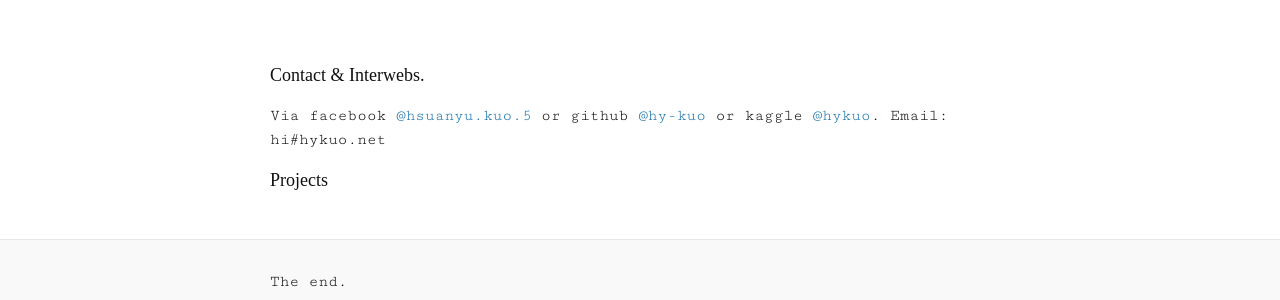
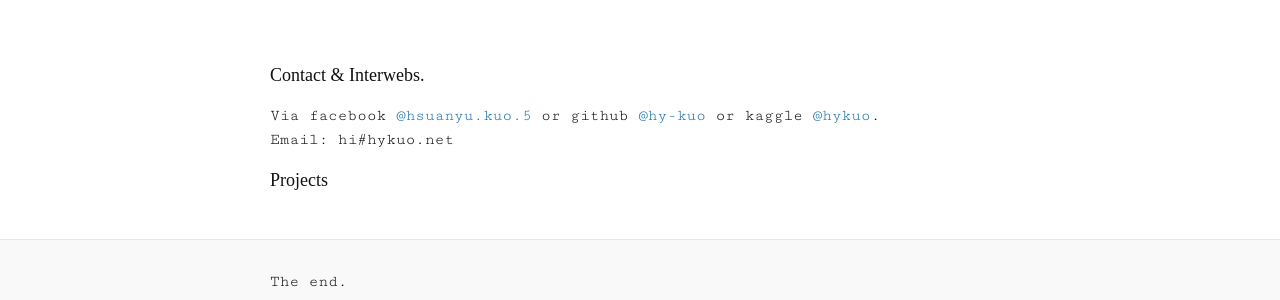
Before and after one commit to hy-kuo/hy-kuo.github.io, a Jekyll site: the page built from index.html, in a window 1280 px wide. Shown: the part 486-786 px from the top of the page. Built offline with Jekyll 4.4.1, drawn with Linux system fonts in a browser that asks for light colours; some web fonts are replaced; some of the changed lines change nothing that is shown.

Commit message:
fix layout

```diff
--- a/index.html
+++ b/index.html
@@ -34,7 +34,7 @@ layout: default
     <div class "contacts">
     <p>
     Via facebook <a href="https://www.facebook.com/hsuanyu.kuo.5">@hsuanyu.kuo.5</a> or github <a href="https://github.com/hy-kuo">@hy-kuo</a> or kaggle <a href="https://www.kaggle.com/hyukuo">@hykuo</a>.
-      Email: hi#hykuo.net
+    </br>  Email: hi#hykuo.net
     <h3 class"title-projects"> Projects
 
     </p>
```
